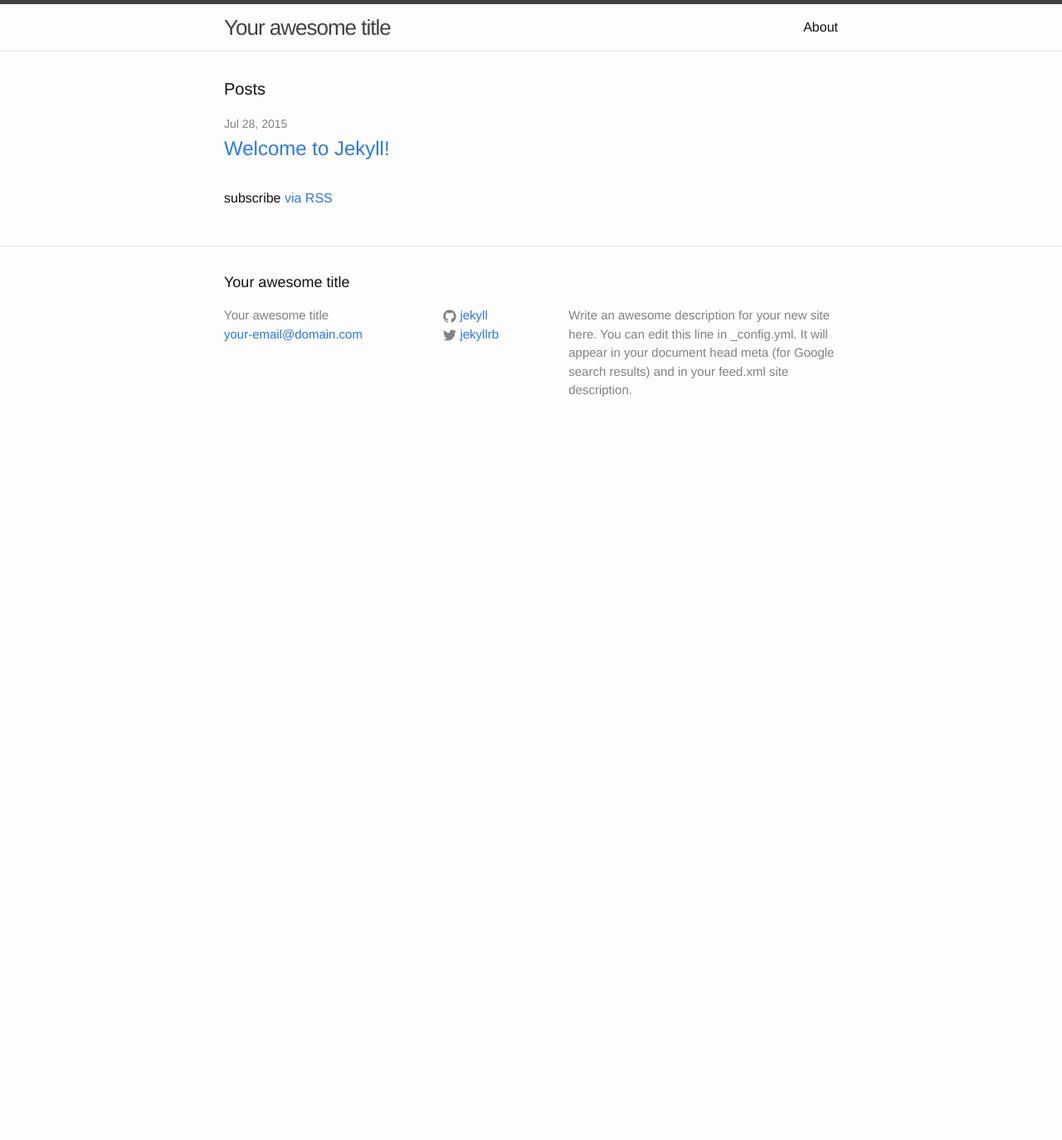
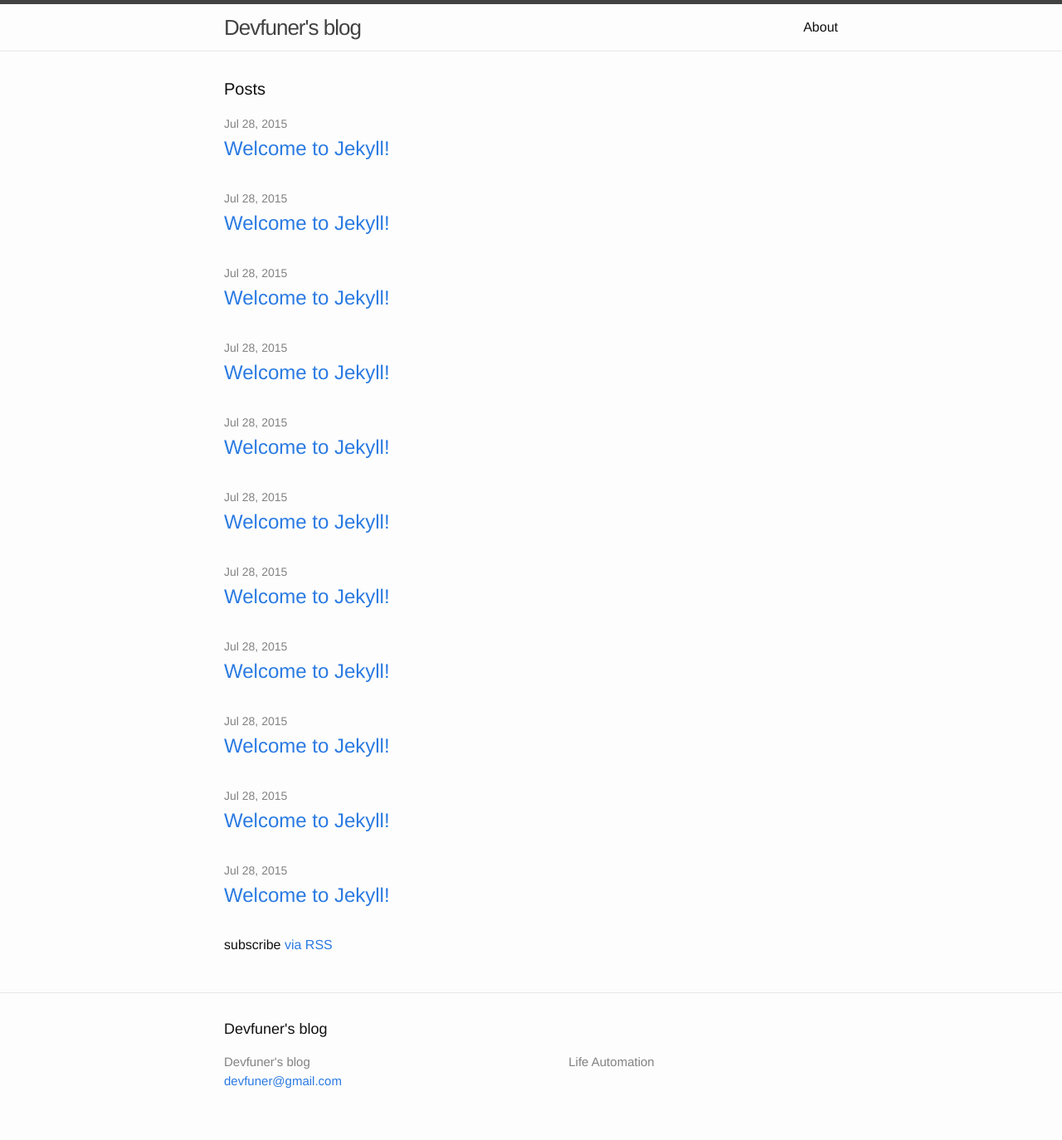
Before and after one commit to devfuner/devfuner.github.com, a Jekyll site: the page built from index.html, in a window 1280 px wide. Shown: the whole page at 83% size. Built offline with Jekyll 4.4.1, drawn with Linux system fonts in a browser that asks for light colours; Markdown is read by kramdown in place of the engine named in the settings; the list of posts is cut into pages by our own code; before the commit the page ends 900 px from its top, so only the background shows below that.

```diff
--- a/_config.yml
+++ b/_config.yml
@@ -1,14 +1,15 @@
-# Site settings
-title: Your awesome title
-email: your-email@domain.com
-description: > # this means to ignore newlines until "baseurl:"
-  Write an awesome description for your new site here. You can edit this
-  line in _config.yml. It will appear in your document head meta (for
-  Google search results) and in your feed.xml site description.
-baseurl: "" # the subpath of your site, e.g. /blog/
-url: "http://yourdomain.com" # the base hostname & protocol for your site
-twitter_username: jekyllrb
-github_username:  jekyll
+title: Devfuner's blog
+email: devfuner@gmail.com
+description: Life Automation
 
-# Build settings
-markdown: kramdown
+
+highlighter: pygments
+markdown: redcarpet
+
+
+paginate: 5
+
+
+author:
+    twitter: devfuner
+    github:  devfuner
--- /dev/null
+++ b/_posts/2015-08-07-welcome-to-jekyll.markdown
@@ -0,0 +1,25 @@
+---
+layout: post
+title:  "Welcome to Jekyll!"
+date:   2015-07-28 16:05:36
+categories: jekyll update
+---
+You’ll find this post in your `_posts` directory. Go ahead and edit it and re-build the site to see your changes. You can rebuild the site in many different ways, but the most common way is to run `jekyll serve`, which launches a web server and auto-regenerates your site when a file is updated.
+
+To add new posts, simply add a file in the `_posts` directory that follows the convention `YYYY-MM-DD-name-of-post.ext` and includes the necessary front matter. Take a look at the source for this post to get an idea about how it works.
+
+Jekyll also offers powerful support for code snippets:
+
+{% highlight ruby %}
+def print_hi(name)
+  puts "Hi, #{name}"
+end
+print_hi('Tom')
+#=> prints 'Hi, Tom' to STDOUT.
+{% endhighlight %}
+
+Check out the [Jekyll docs][jekyll] for more info on how to get the most out of Jekyll. File all bugs/feature requests at [Jekyll’s GitHub repo][jekyll-gh]. If you have questions, you can ask them on [Jekyll’s dedicated Help repository][jekyll-help].
+
+[jekyll]:      http://jekyllrb.com
+[jekyll-gh]:   https://github.com/jekyll/jekyll
+[jekyll-help]: https://github.com/jekyll/jekyll-help
```
Also changed, not shown: _posts/2015-07-29-welcome-to-jekyll.markdown (added, +25 -0 lines), _posts/2015-07-30-welcome-to-jekyll.markdown (added, +25 -0 lines), _posts/2015-07-31-welcome-to-jekyll.markdown (added, +25 -0 lines), _posts/2015-08-01-welcome-to-jekyll.markdown (added, +25 -0 lines), _posts/2015-08-02-welcome-to-jekyll.markdown (added, +25 -0 lines), _posts/2015-08-03-welcome-to-jekyll.markdown (added, +25 -0 lines), _posts/2015-08-04-welcome-to-jekyll.markdown (added, +25 -0 lines), _posts/2015-08-05-welcome-to-jekyll.markdown (added, +25 -0 lines), _posts/2015-08-06-welcome-to-jekyll.markdown (added, +25 -0 lines), 1 other file.
